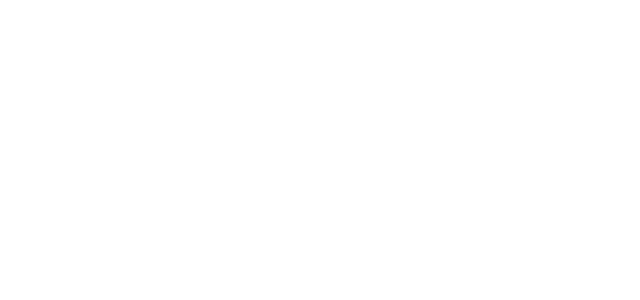
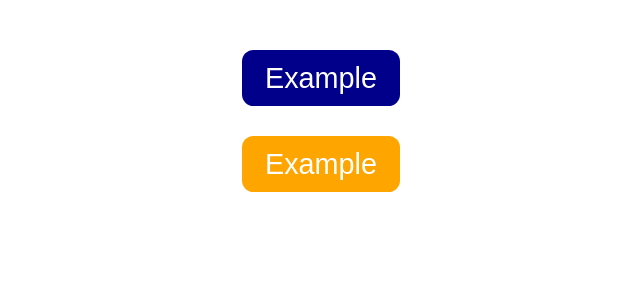
Before and after one commit to Fox-Jester/test, a React (Vite) app in the folder test-app/: page / in a window 1280 px wide. Shown: the top 300 px of the page, without its empty margins (319-959 px from the left). Built offline with nearby package versions, Linux system fonts and the light colour scheme.

Commit message:
feat: add Test2

```diff
--- a/test-app/src/App.tsx
+++ b/test-app/src/App.tsx
@@ -1,3 +1,4 @@
+import Test2 from "./components/Test2"
 
 
 function App() {
@@ -10,6 +11,7 @@ function App() {
     <>
       <div className="container">
 
+      <Test2 />
 
       </div>
 
--- /dev/null
+++ b/test-app/src/components/Test2.tsx
@@ -0,0 +1,52 @@
+
+
+import { motion, MotionConfig } from "motion/react"
+
+export default function Test2(){
+
+
+
+    return(
+        <>
+
+        <MotionConfig
+        transition={{
+            duration: 0.5,
+            ease: "easeInOut"
+        }}
+        >
+
+        <motion.button
+
+        whileHover={{
+            scale: 1.05
+        }}
+
+        whileTap={{
+            scale: 0.95,
+            backgroundColor: "crimson"
+        }}
+
+
+         className="example-btn"
+         >Example</motion.button>
+
+        <motion.button
+
+        style={{backgroundColor: "orange"}}
+
+        whileHover={{
+            scale: 1.05
+        }}
+
+        whileTap={{
+            scale: 0.95,
+            backgroundColor: "lime"
+        }}
+         className="example-btn"
+         >Example</motion.button>
+
+        </MotionConfig>
+        </>
+    )
+}
```
Also changed, not shown: test-app/src/components/Test1.tsx (renamed from test-app/src/Test1.tsx).
